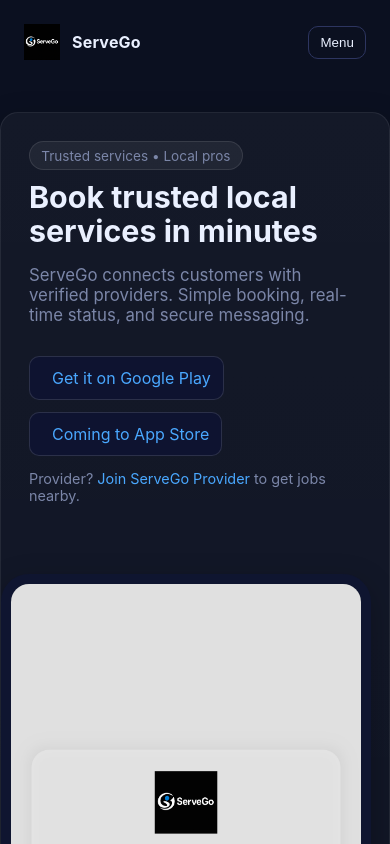
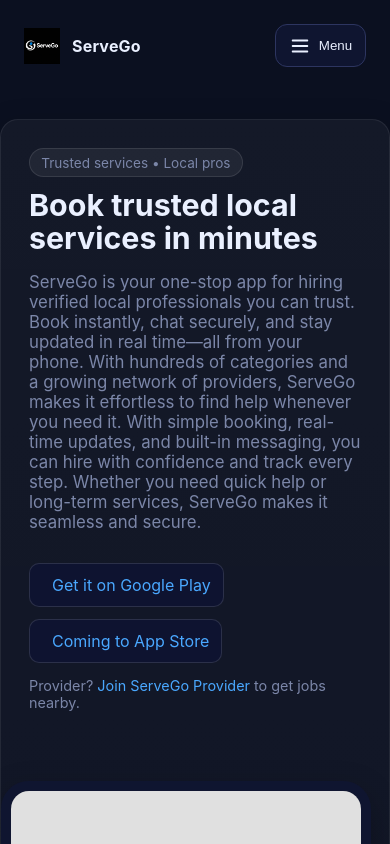
Before and after one commit to joe-createin/servego-website, a plain HTML site: page index.html in a window 390 px wide. Shown: the top 844 px of the page. Drawn offline with Linux system fonts and the light colour scheme.

Commit message:
Update index.html

```diff
--- a/index.html
+++ b/index.html
@@ -4,14 +4,14 @@
   <meta charset="utf-8" />
   <meta name="viewport" content="width=device-width,initial-scale=1" />
   <title>ServeGo — Book trusted local services</title>
-  <meta name="description" content="ServeGo connects customers with trusted local providers. Simple booking, real-time updates, and secure messaging." />
+  <meta name="description" content="ServeGo is your one-stop app for hiring verified local professionals you can trust. Book instantly, chat securely, and stay updated in real time—all from your phone. With hundreds of categories and a growing network of providers, ServeGo makes it effortless to find help whenever you need it. With simple booking, real-time updates, and built-in messaging, you can hire with confidence and track every step. Whether you need quick help or long-term services, ServeGo makes it seamless and secure." />
 
   <!-- Favicon -->
   <link rel="icon" href="assets/servego_logo.png">
 
   <!-- Social share -->
   <meta property="og:title" content="ServeGo — Book trusted local services">
-  <meta property="og:description" content="Connect with verified local providers. Fast booking, real-time updates, and secure messaging.">
+  <meta property="og:description" content="Connect with verified local providers. Fast booking, real-time updates, and secure messaging">
   <meta property="og:image" content="assets/servego_logo.png">
   <meta property="og:url" content="https://servego.app">
   <meta name="twitter:card" content="summary_large_image">
@@ -26,13 +26,9 @@
     html,body{margin:0;font-family:Inter,system-ui,Segoe UI,Roboto,Helvetica,Arial,sans-serif;background:var(--bg);color:var(--text)}
     a{color:var(--brand);text-decoration:none}
     .container{max-width:1080px;margin:0 auto;padding:24px}
-
-    /* Buttons */
     .btn{display:inline-flex;gap:.6rem;align-items:center;padding:.9rem 1.1rem;border-radius:12px;border:1px solid #2a3358;background:#1a2144;color:var(--text)}
     .btn.primary{background:linear-gradient(135deg,var(--brand),var(--brand2)); color:#061227; border:0; font-weight:700}
     .btn.ghost{background:transparent;border-color:#2d3560}
-
-    /* Layout */
     .grid{display:grid;gap:22px}
     .hero{padding:52px 0}
     .hero-card{display:grid;grid-template-columns:1.15fr 1fr;gap:24px;align-items:center}
@@ -52,61 +48,58 @@
     .badge img{height:28px}
     .cta{display:grid;gap:16px;grid-template-columns:1.2fr .8fr;align-items:center}
     .footer{padding:36px 0;border-top:1px solid rgba(255,255,255,.08);color:var(--muted);font-size:.95rem}
+    .links{display:flex;gap:16px;flex-wrap:wrap}
 
-    /* Header / nav */
-    .header-row{display:flex;align-items:center;justify-content:space-between;gap:16px}
-    .brand{display:flex;align-items:center;gap:12px}
-    .links{display:flex;gap:16px;flex-wrap:wrap}
-    .menu-btn{display:none;background:transparent;border:1px solid #2d3560;border-radius:10px;padding:.5rem .7rem;color:var(--text)}
+    /* Mobile nav */
+    .nav-toggle{
+      display:none; align-items:center; justify-content:center; gap:8px;
+      padding:.6rem .8rem; border:1px solid #2d3560; background:#0f1530;
+      color:var(--text); border-radius:12px;
+    }
+    .nav-toggle svg{width:22px;height:22px}
+    @media (max-width:900px){
+      header.container{flex-wrap:wrap}
+      .nav-toggle{display:inline-flex}
+      .links{display:none; width:100%; padding-top:10px}
+      .links.open{display:flex}
+    }
     @media (max-width:900px){
       .hero-card,.cta{grid-template-columns:1fr}
       .hero{padding:28px 0}
-      .links{display:none;flex-direction:column;gap:12px;padding:12px;border:1px solid rgba(255,255,255,.08);border-radius:12px;background:#0e1330}
-      .links.open{display:flex}
-      .menu-btn{display:inline-flex}
-    }
-
-    /* Entry / scroll reveal */
-    @media (prefers-reduced-motion: no-preference) {
-      .reveal {
-        opacity: 0;
-        transform: translateY(16px);
-        transition: opacity .6s ease, transform .6s ease;
-        will-change: opacity, transform;
-      }
-      .reveal.show {
-        opacity: 1;
-        transform: none;
-      }
-      .delay-1 { transition-delay: .08s; }
-      .delay-2 { transition-delay: .16s; }
-      .delay-3 { transition-delay: .24s; }
     }
   </style>
 </head>
 <body>
 
   <!-- Header -->
-  <header class="container header-row">
-    <div class="brand">
+  <header class="container" style="display:flex;align-items:center;justify-content:space-between;gap:16px">
+    <div style="display:flex;align-items:center;gap:12px">
       <img src="assets/servego_logo.png" alt="ServeGo logo" width="36" height="36" />
       <strong style="letter-spacing:.2px">ServeGo</strong>
     </div>
-    <nav id="primaryNav" class="links">
+
+    <!-- Mobile toggle -->
+    <button class="nav-toggle" id="navToggle" aria-label="Toggle menu" aria-expanded="false" aria-controls="primaryNav">
+      <svg viewBox="0 0 24 24" fill="none" aria-hidden="true">
+        <path d="M4 6h16M4 12h16M4 18h16" stroke="currentColor" stroke-width="2" stroke-linecap="round"/>
+      </svg>
+      Menu
+    </button>
+
+    <nav id="primaryNav" class="links" role="navigation" aria-label="Primary">
       <a href="#features">Features</a>
       <a href="#how">How it works</a>
       <a href="#contact">Contact</a>
     </nav>
-    <button id="navToggle" class="menu-btn" aria-label="Toggle menu" aria-expanded="false">Menu</button>
   </header>
 
   <!-- Hero -->
   <section class="container hero">
     <div class="hero-card card">
-      <div style="padding:28px" class="reveal">
+      <div style="padding:28px">
         <span class="pill">Trusted services • Local pros</span>
         <h1 class="h1">Book trusted local services in minutes</h1>
-        <p class="sub">ServeGo connects customers with verified providers. Simple booking, real-time status, and secure messaging.</p>
+        <p class="sub">ServeGo is your one-stop app for hiring verified local professionals you can trust. Book instantly, chat securely, and stay updated in real time—all from your phone. With hundreds of categories and a growing network of providers, ServeGo makes it effortless to find help whenever you need it. With simple booking, real-time updates, and built-in messaging, you can hire with confidence and track every step. Whether you need quick help or long-term services, ServeGo makes it seamless and secure.</p>
         <div style="height:14px"></div>
         <div class="badges">
           <a class="badge" href="#"><img src="assets/google-play.svg" alt=""><span>Get it on Google Play</span></a>
@@ -116,8 +109,7 @@
         <div class="caption">Provider? <a href="#provider">Join ServeGo Provider</a> to get jobs nearby.</div>
       </div>
 
-      <!-- Real signup screenshot -->
-      <div style="padding:18px 18px 18px 0" class="reveal delay-1">
+      <div style="padding:18px 18px 18px 0">
         <div class="phone card">
           <img src="assets/signup.png" alt="ServeGo app screenshot: sign up" />
         </div>
@@ -129,17 +121,17 @@
   <!-- Features -->
   <section id="features" class="container section">
     <div class="grid" style="grid-template-columns:repeat(3,minmax(0,1fr))">
-      <div class="feature card reveal">
+      <div class="feature card">
         <img src="assets/icons/bolt.svg" alt="" width="28" height="28">
         <h3>Fast booking</h3>
         <p>Request a service, pick a time, and get matched—no phone calls needed.</p>
       </div>
-      <div class="feature card reveal delay-1">
+      <div class="feature card">
         <img src="assets/icons/shield.svg" alt="" width="28" height="28">
         <h3>Verified providers</h3>
         <p>Profiles, ratings, and reviews help you choose with confidence.</p>
       </div>
-      <div class="feature card reveal delay-2">
+      <div class="feature card">
         <img src="assets/icons/chat.svg" alt="" width="28" height="28">
         <h3>Built-in messaging</h3>
         <p>Coordinate details securely in the app. Your info stays private.</p>
@@ -147,7 +139,7 @@
     </div>
   </section>
 
-  <!-- How it works -->
+    <!-- How it works -->
   <section id="how" class="container section">
     <div class="card" style="padding:28px">
       <h2 style="margin:.2rem 0 1rem">How it works</h2>
@@ -163,20 +155,14 @@
   <!-- Provider CTA -->
   <section id="provider" class="container section">
     <div class="cta card" style="padding:26px">
-      <div class="reveal">
+      <div>
         <h2 style="margin:.2rem 0 1rem">ServeGo Provider — grow your business</h2>
-        <p class="sub">
-          Get nearby jobs, manage your schedule, and track daily & weekly earnings.
-          See new requests instantly, control your availability with one tap, and keep customers updated with built-in messaging.
-          Everything you need to run your service business in one app.
-        </p>
+        <p class="sub">Get nearby jobs, manage your schedule, track daily & weekly earnings, and receive instant job requests with flexible availability. Build your reputation with ratings & reviews and keep customers updated with real-time status and secure in-app messaging.</p>
         <div style="height:12px"></div>
         <a class="btn primary" href="#">Get the Provider app</a>
         <a class="btn ghost" href="mailto:support@servego.app" style="margin-left:8px">Talk to us</a>
       </div>
-      <div class="phone card reveal delay-1">
-        <img src="assets/providerhome.PNG" alt="Provider dashboard screenshot">
-      </div>
+      <div class="phone card"><img src="assets/providerhome.PNG" alt="Provider dashboard screenshot"></div>
     </div>
   </section>
 
@@ -203,23 +189,6 @@
       const open = nav.classList.toggle('open');
       toggle.setAttribute('aria-expanded', open ? 'true' : 'false');
     });
-
-    // Scroll reveal (respects reduced motion)
-    const prefersReduced = window.matchMedia('(prefers-reduced-motion: reduce)').matches;
-    if (!prefersReduced && 'IntersectionObserver' in window) {
-      const io = new IntersectionObserver((entries, obs) => {
-        entries.forEach(entry => {
-          if (entry.isIntersecting) {
-            entry.target.classList.add('show');
-            obs.unobserve(entry.target);
-          }
-        });
-      }, { rootMargin: '0px 0px -10% 0px', threshold: 0.1 });
-
-      document.querySelectorAll('.reveal').forEach(el => io.observe(el));
-    } else {
-      document.querySelectorAll('.reveal').forEach(el => el.classList.add('show'));
-    }
   </script>
 </body>
 </html>
```
